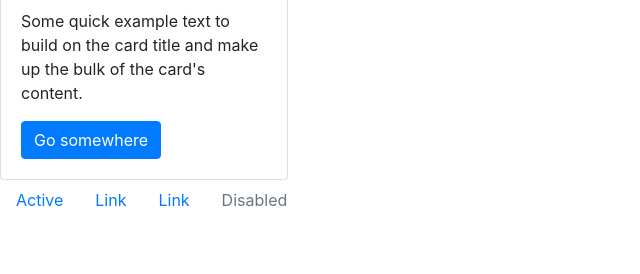
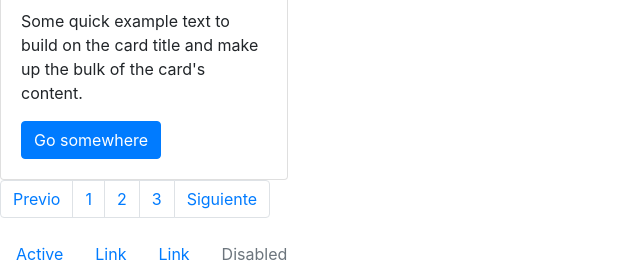
Before and after one commit to aguilarpepe/testgitBlanca22, a plain HTML site: page index.html in a window 1280 px wide. Shown: the part 1707-1981 px from the top of the page, without its empty margins (0-640 px from the left). Before the commit the page ends 1927 px from the top, so only its background shows below. Drawn offline with nearby package versions, Linux system fonts and the light colour scheme.

Commit message:
archivo con la paginacion antes del ultimo menu

```diff
--- a/index.html
+++ b/index.html
@@ -73,6 +73,16 @@
       </div>
     </div>
 
+    <nav aria-label="Page navigation example">
+      <ul class="pagination">
+        <li class="page-item"><a class="page-link" href="#">Previo</a></li>
+        <li class="page-item"><a class="page-link" href="#">1</a></li>
+        <li class="page-item"><a class="page-link" href="#">2</a></li>
+        <li class="page-item"><a class="page-link" href="#">3</a></li>
+        <li class="page-item"><a class="page-link" href="#">Siguiente</a></li>
+      </ul>
+    </nav>
+
     <ul class="nav">
       <li class="nav-item">
         <a class="nav-link active" href="#">Active</a>
```
